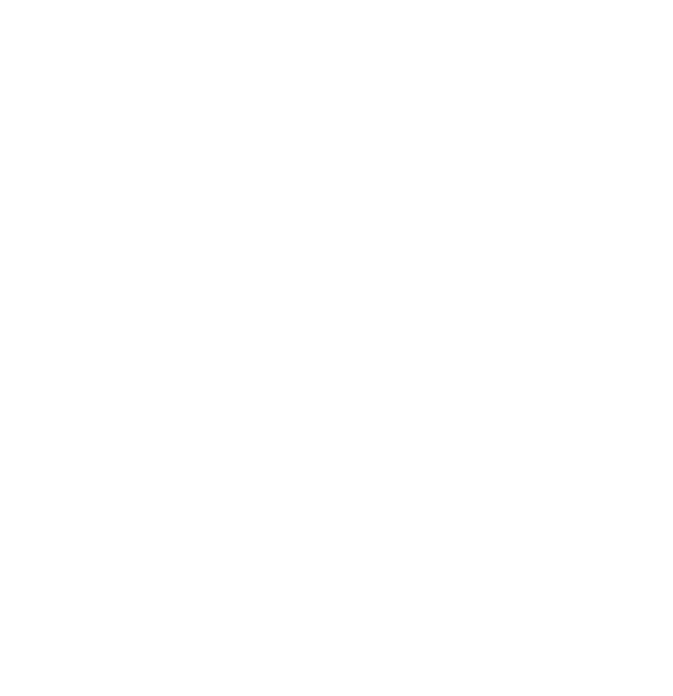
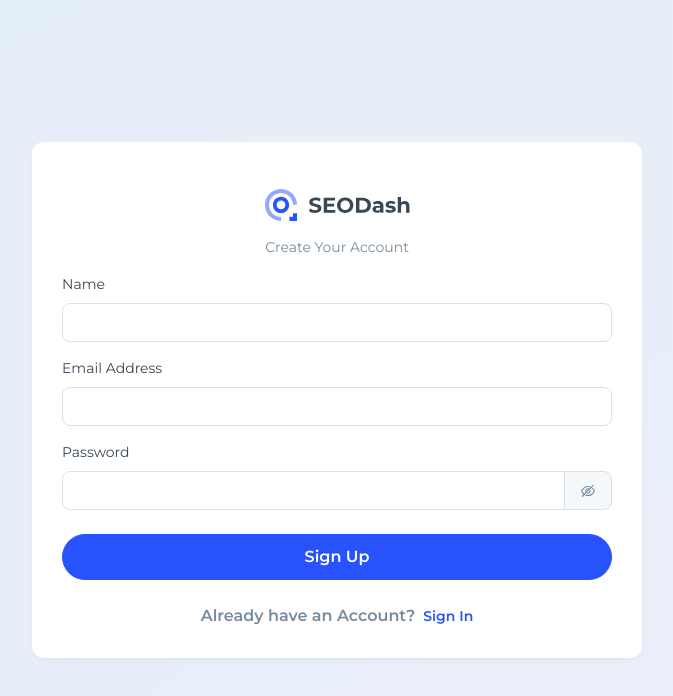
Before and after one commit to Shironeko2406/franchise-system-web, a React (Vite) app in the folder react/: page /register in a window 1280 px wide. Before the commit this address had no page. Shown: the top 696 px of the page, without its empty margins (303-976 px from the left). Built offline with nearby package versions, Linux system fonts and the light colour scheme.

Commit message:
Update UI register

```diff
--- a/react/src/App.jsx
+++ b/react/src/App.jsx
@@ -3,6 +3,7 @@
 import { Provider } from "react-redux";
 import { store } from "./Redux/Store";
 import Login from "./Student/Page/Login/Login";
+import Register from "./Student/Page/Register/Register";
 
 function App() {
   return (
@@ -10,6 +11,7 @@
       <Provider store={store}>
         <Routes>
           <Route path="/" element={<Login></Login>} />
+          <Route path="register" element={<Register></Register>} />
         </Routes>
       </Provider>
     </BrowserRouter>
--- /dev/null
+++ b/react/src/Student/Page/Register/Register.jsx
@@ -0,0 +1,113 @@
+import { EyeInvisibleOutlined, EyeOutlined } from "@ant-design/icons";
+import React, { useState } from "react";
+
+const Register = () => {
+  const [passwordVisible, setPasswordVisible] = useState(false);
+
+  const togglePasswordVisibility = () => {
+    setPasswordVisible(!passwordVisible);
+  };
+
+  return (
+    <div
+      className="page-wrapper"
+      id="main-wrapper"
+      data-layout="vertical"
+      data-navbarbg="skin6"
+      data-sidebartype="full"
+      data-sidebar-position="fixed"
+      data-header-position="fixed"
+    >
+      <div className="position-relative overflow-hidden radial-gradient min-vh-100 d-flex align-items-center justify-content-center">
+        <div className="d-flex align-items-center justify-content-center w-100">
+          <div className="row justify-content-center w-100">
+            <div className="col-md-8 col-lg-6 col-xxl-3">
+              <div className="card mb-0">
+                <div className="card-body">
+                  <a
+                    href="#"
+                    className="text-nowrap logo-img text-center d-block py-3 w-100"
+                  >
+                    <img
+                      src=".../../../../public/Logo/logo-light.svg"
+                      alt="Logo"
+                    />
+                  </a>
+                  <p className="text-center">Create Your Account</p>
+                  <form>
+                    <div className="mb-3">
+                      <label htmlFor="exampleInputtext1" className="form-label">
+                        Name
+                      </label>
+                      <input
+                        type="text"
+                        className="form-control"
+                        id="exampleInputtext1"
+                        aria-describedby="textHelp"
+                      />
+                    </div>
+                    <div className="mb-3">
+                      <label
+                        htmlFor="exampleInputEmail1"
+                        className="form-label"
+                      >
+                        Email Address
+                      </label>
+                      <input
+                        type="email"
+                        className="form-control"
+                        id="exampleInputEmail1"
+                        aria-describedby="emailHelp"
+                      />
+                    </div>
+                    <div className="mb-4">
+                      <label
+                        htmlFor="exampleInputPassword1"
+                        className="form-label"
+                      >
+                        Password
+                      </label>
+                      <div className="input-group">
+                        <input
+                          type={passwordVisible ? "text" : "password"}
+                          className="form-control"
+                          id="exampleInputPassword1"
+                        />
+                        <span
+                          className="input-group-text"
+                          onClick={togglePasswordVisibility}
+                        >
+                          {passwordVisible ? (
+                            <EyeOutlined />
+                          ) : (
+                            <EyeInvisibleOutlined />
+                          )}
+                        </span>
+                      </div>
+                    </div>
+                    <a
+                      href="#"
+                      className="btn btn-primary w-100 py-8 fs-4 mb-4"
+                    >
+                      Sign Up
+                    </a>
+                    <div className="d-flex align-items-center justify-content-center">
+                      <p className="fs-4 mb-0 fw-bold">
+                        Already have an Account?
+                      </p>
+                      <a className="text-primary fw-bold ms-2" href="#">
+                        Sign In
+                      </a>
+                    </div>
+                  </form>
+                </div>
+              </div>
+            </div>
+          </div>
+        </div>
+      </div>
+    </div>
+  );
+};
+
+export default Register;
```
